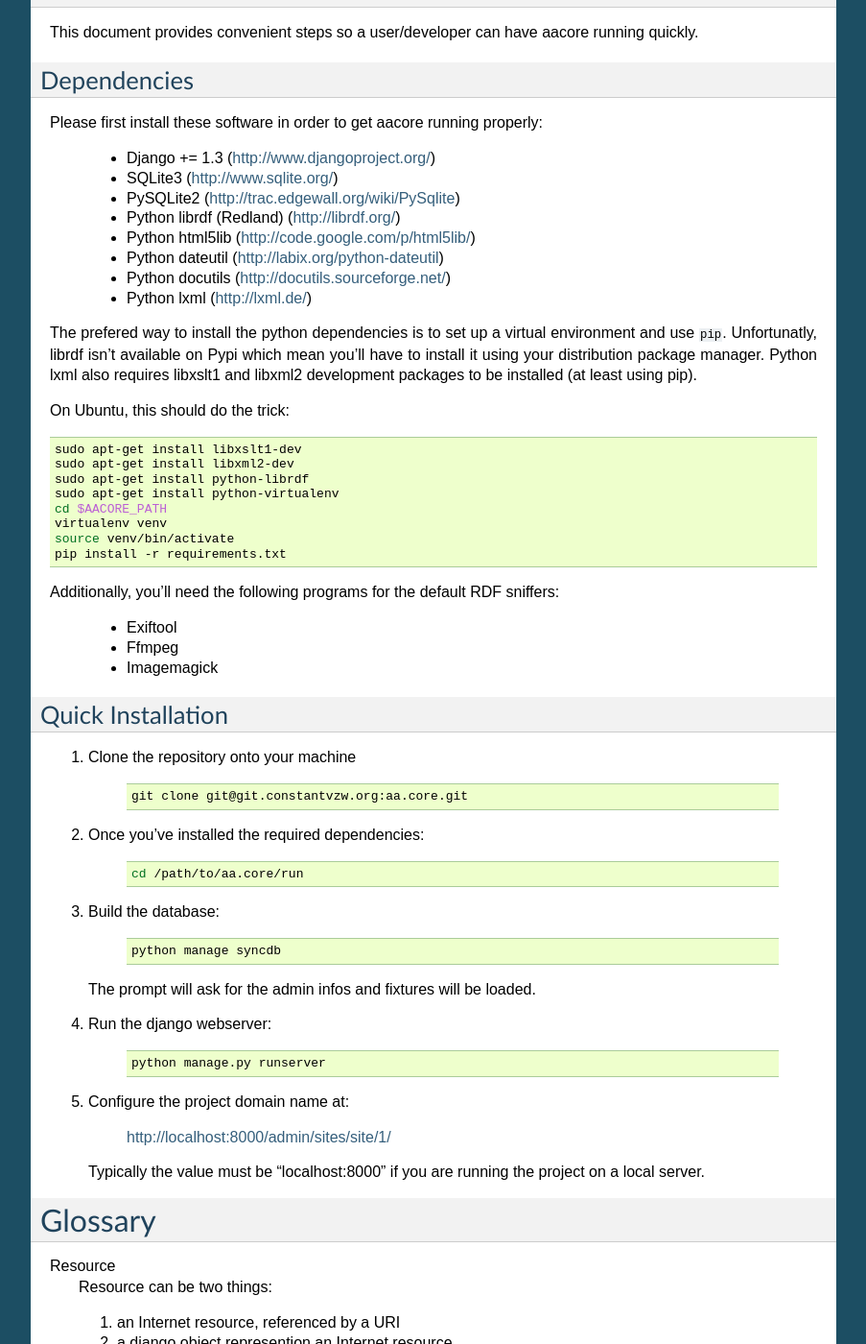
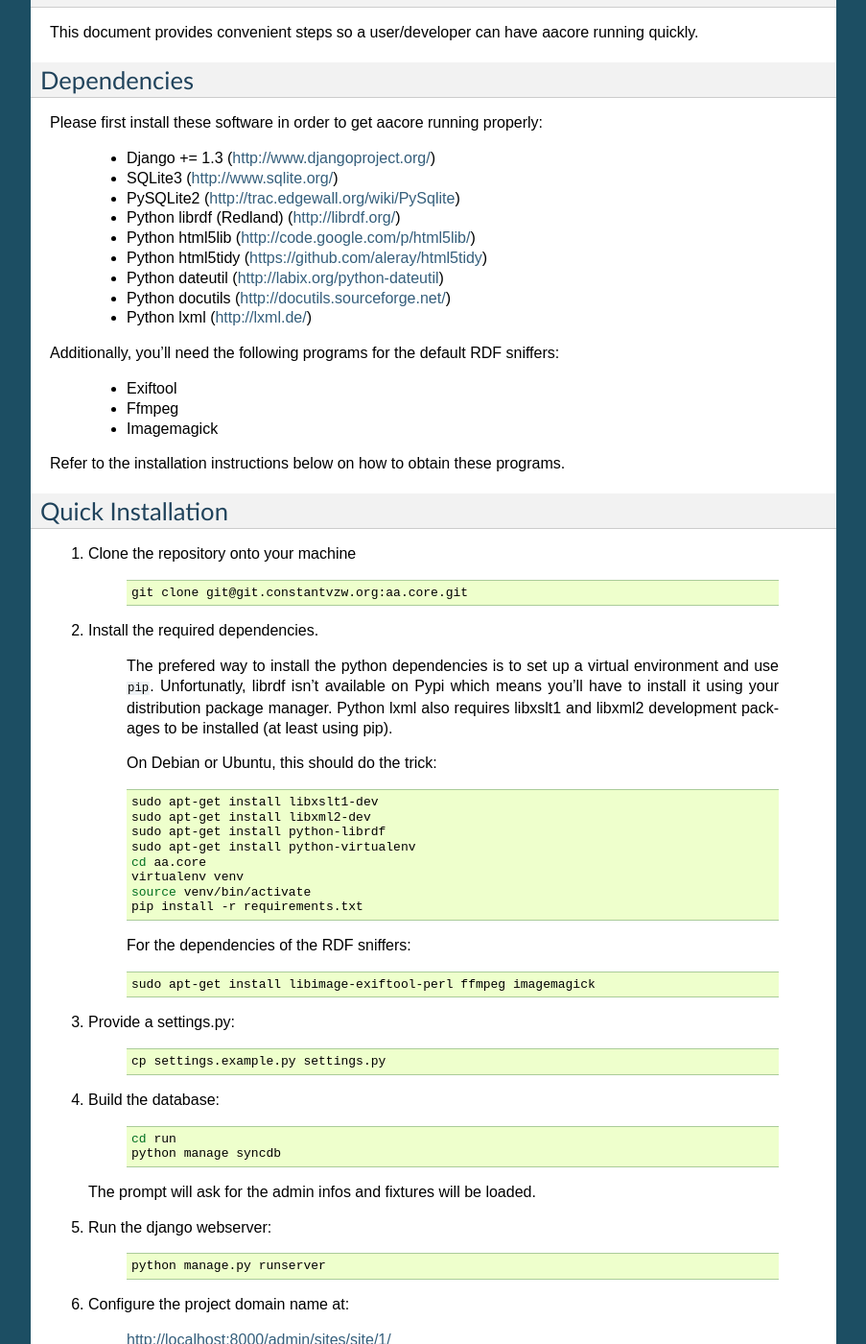
Before and after one commit to codingisacopingstrategy/aa.core, a Sphinx documentation site: the page built from docs/index.rst, in a window 1280 px wide and 1400 px high, scrolled down 632 px. Shown: the whole window at 96% size, without its empty margins (198-1101 px from the left). Built offline with Sphinx 7.4.7, drawn with Linux system fonts in a browser that asks for light colours.

Commit message:
Create a local settings file: cp run/settings.example.py run settings.py
This info was missing from the docs; also, the local settings.py
is now in the .gitignore because it needn’t end up in the dev tree

```diff
--- a/docs/index.rst
+++ b/docs/index.rst
@@ -57,29 +57,10 @@ Please first install these software in order to get aacore running properly:
   - PySQLite2 (http://trac.edgewall.org/wiki/PySqlite)
   - Python librdf (Redland) (http://librdf.org/)
   - Python html5lib (http://code.google.com/p/html5lib/)
+  - Python html5tidy (https://github.com/aleray/html5tidy)
   - Python dateutil (http://labix.org/python-dateutil)
   - Python docutils (http://docutils.sourceforge.net/)
   - Python lxml (http://lxml.de/)
-
-The prefered way to install the python dependencies is to set up a virtual
-environment and use ``pip``. Unfortunatly, librdf isn't available on Pypi which
-mean you'll have to install it using your distribution package manager. Python
-lxml also requires libxslt1 and libxml2 development packages to be installed
-(at least using pip).
-
-On Ubuntu, this should do the trick:
-
-.. code-block:: bash
-
-
-    sudo apt-get install libxslt1-dev
-    sudo apt-get install libxml2-dev
-    sudo apt-get install python-librdf
-    sudo apt-get install python-virtualenv
-    cd $AACORE_PATH
-    virtualenv venv
-    source venv/bin/activate
-    pip install -r requirements.txt
 
 Additionally, you'll need the following programs for the default RDF sniffers:
 
@@ -87,6 +68,7 @@ Additionally, you'll need the following programs for the default RDF sniffers:
   - Ffmpeg
   - Imagemagick
 
+Refer to the installation instructions below on how to obtain these programs.
 
 Quick Installation
 ------------------
@@ -97,27 +79,55 @@ Quick Installation
 
            git clone git@git.constantvzw.org:aa.core.git
 
-2. Once you've installed the required dependencies:
+2. Install the required dependencies.
+
+    The prefered way to install the python dependencies is to set up a virtual
+    environment and use ``pip``. Unfortunatly, librdf isn't available on Pypi
+    which means you'll have to install it using your distribution package
+    manager. Python lxml also requires libxslt1 and libxml2 development
+    packages to be installed (at least using pip).
+
+    On Debian or Ubuntu, this should do the trick:
 
     .. code-block:: bash
 
-           cd /path/to/aa.core/run
+        sudo apt-get install libxslt1-dev
+        sudo apt-get install libxml2-dev
+        sudo apt-get install python-librdf
+        sudo apt-get install python-virtualenv
+        cd aa.core
+        virtualenv venv
+        source venv/bin/activate
+        pip install -r requirements.txt
 
-3. Build the database:
+    For the dependencies of the RDF sniffers:
 
     .. code-block:: bash
 
+        sudo apt-get install libimage-exiftool-perl ffmpeg imagemagick
+
+3. Provide a settings.py:
+
+    .. code-block:: bash
+
+           cp settings.example.py settings.py
+
+4. Build the database:
+
+    .. code-block:: bash
+
+           cd run
            python manage syncdb
 
    The prompt will ask for the admin infos and fixtures will be loaded.
 
-4. Run the django webserver:
+5. Run the django webserver:
 
     .. code-block:: bash
 
            python manage.py runserver
 
-5. Configure the project domain name at:
+6. Configure the project domain name at:
 
        http://localhost:8000/admin/sites/site/1/
 
```
Also changed, not shown: 1 other file.
